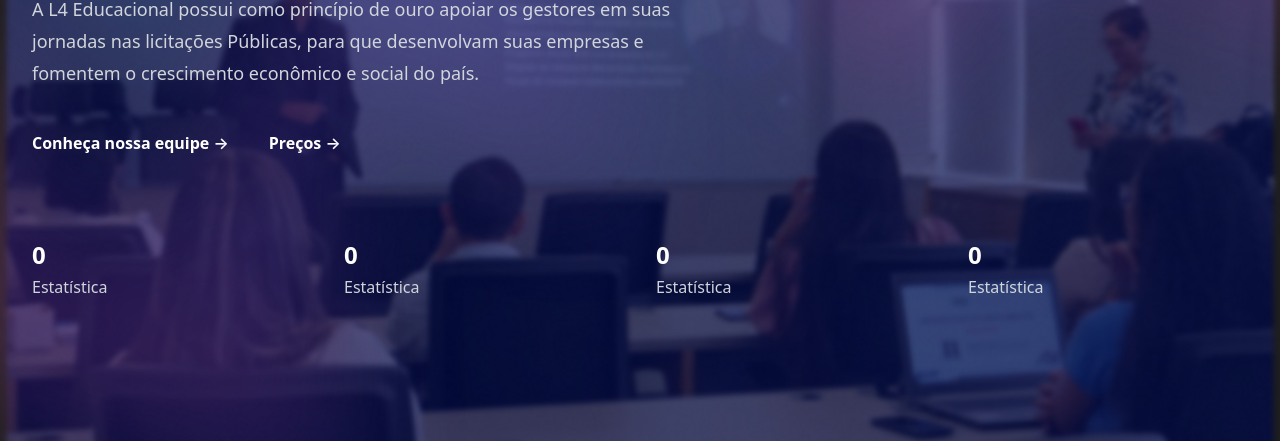
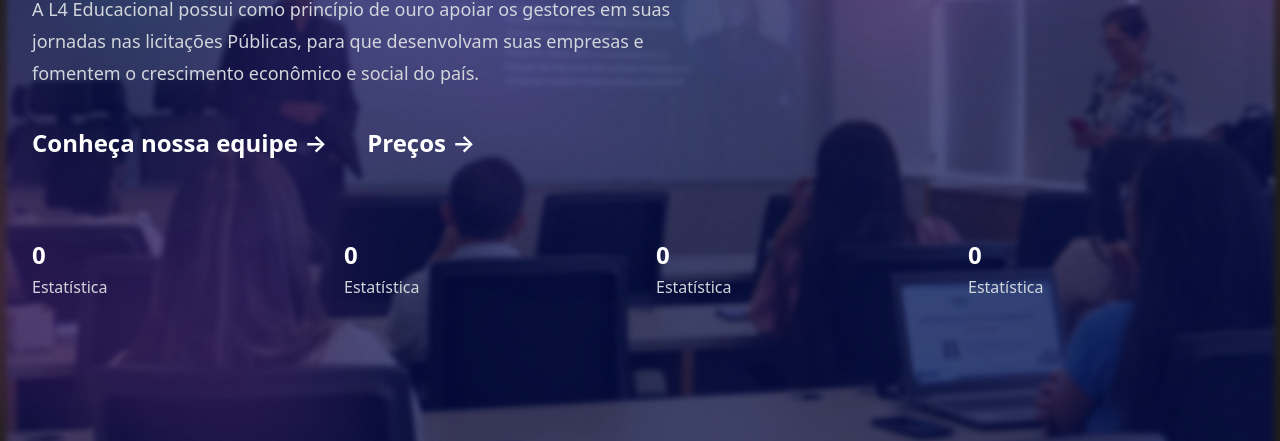
Before and after one commit to KauanSampaio/L4-LandingPage, a website: page src/pages/about.html in a window 1280 px wide. Shown: the part 359-800 px from the top of the page. Drawn offline with nearby package versions, Linux system fonts and the light colour scheme.

Commit message:
general changes

```diff
--- a/src/pages/about.html
+++ b/src/pages/about.html
@@ -67,7 +67,7 @@
                     </p>
                 </div>
                 <div class="mx-auto mt-10 max-w-2xl lg:mx-0 lg:max-w-none">
-                    <div class="grid grid-cols-1 gap-x-8 gap-y-6 text-base font-semibold leading-7 text-white sm:grid-cols-2 md:flex lg:gap-x-10">
+                    <div class="grid grid-cols-1 gap-x-8 gap-y-6 text-2xl font-semibold leading-7 text-white sm:grid-cols-2 md:flex lg:gap-x-10">
                         <a href="#team-section">Conheça nossa equipe <span aria-hidden="true">&rarr;</span></a>
                         <a href="#courses-section">Preços <span aria-hidden="true">&rarr;</span></a>
                     </div>
```
Also changed, not shown: dist/output.css.
